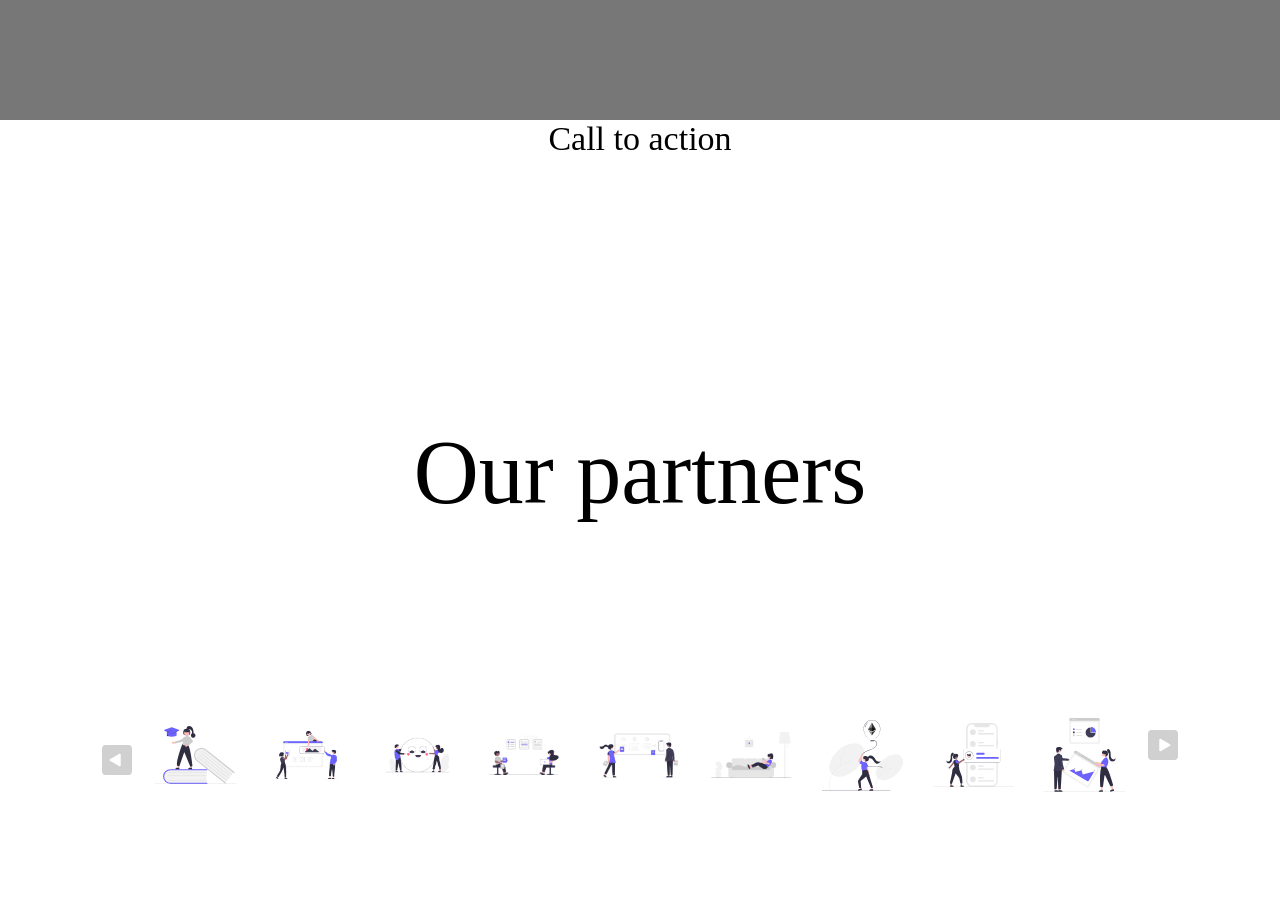
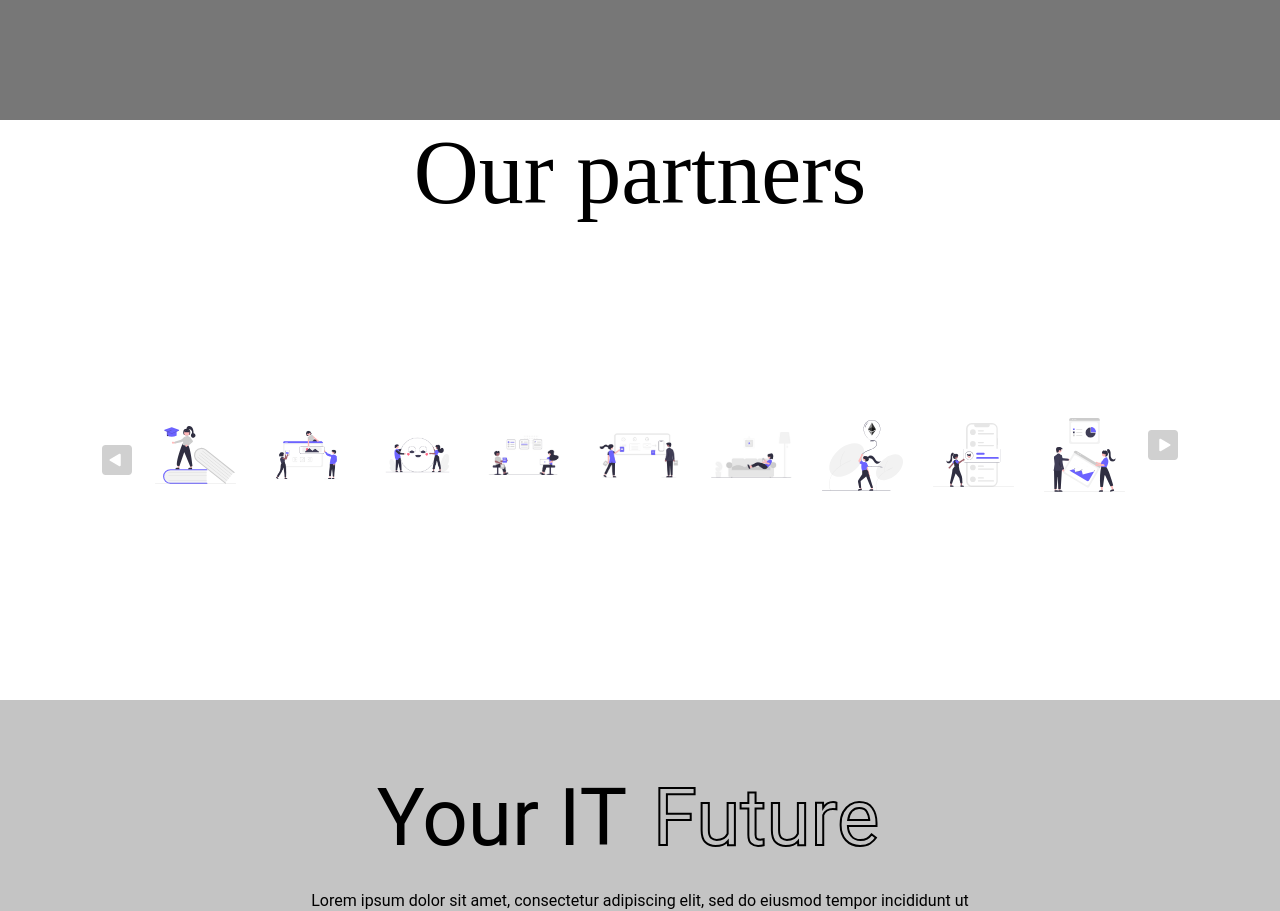
Before and after one commit to ita-social-projects/YIF_Frontend, a React (Create React App) app: page / in a window 1280 px wide. Shown: the part 1280-2191 px from the top of the page. Built offline with nearby package versions, Linux system fonts and the light colour scheme.

Commit message:
path of the file was fixed

```diff
--- a/src/components/index.tsx
+++ b/src/components/index.tsx
@@ -3,3 +3,4 @@ export { default as Counter } from './counter';
 export { default as Header } from './header';
 export { default as Banner } from './banner';
 export { default as BannerLower } from './bannerLower';
+export { default as Slider } from './slider';
--- a/src/components/slider/index.tsx
+++ b/src/components/slider/index.tsx
@@ -12,7 +12,7 @@ import imgSlide8 from "./image/imgSlide8.svg"
 import imgSlide9 from "./image/imgSlide9.svg"
 import arrow from "./image/arrow.svg"
 
-export const Slider: React.FunctionComponent = () => {
+const Slider: React.FunctionComponent = () => {
 
   let sliderList = [
     <Slide src={imgSlide1}/>,
@@ -67,3 +67,5 @@ export const Slider: React.FunctionComponent = () => {
       </div>
   )
 }
+
+export default Slider;
--- a/src/pages/home/index.tsx
+++ b/src/pages/home/index.tsx
@@ -1,7 +1,6 @@
 import React from 'react';
-import {Slider} from "../../components/slider";
 import styles from './home.module.scss';
-import { Header, Banner, BannerLower } from '../../components';
+import { Header, Banner, BannerLower, Slider } from '../../components';
 
 
 const Home = () => {
@@ -11,7 +10,6 @@ const Home = () => {
       <Banner />
       <div className={styles.filter}>Filter</div>
       <div className={styles.about}>About</div>
-      <div className={styles.cta}>Call to action</div>
       <Slider />
       <BannerLower />
       <div className={styles.partners}>Partners</div>
```
Also changed, not shown: 1 other file (tests, documents, lock files or other folders).
